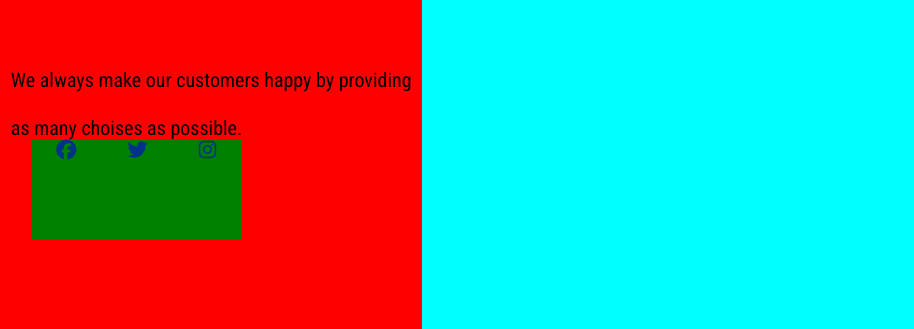
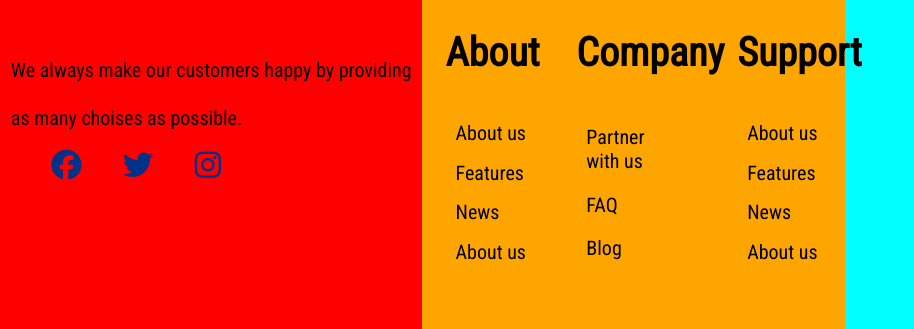
Before and after one commit to SergioGomezAlvarez/Reisorganisatie, a PHP site: page / in a window 1280 px wide. Shown: the part 2621-2950 px from the top of the page, without its empty margins (0-914 px from the left). Run offline with PHP 8.4, Linux system fonts and the light colour scheme; some libraries are stand-ins or nearby versions.

Commit message:
footer bezig met laatste deel van footer

```diff
--- a/index.php
+++ b/index.php
@@ -219,10 +219,37 @@
                 <p class="footer-socials-text">
                     We always make our customers happy by providing<br></br> as many choises as possible.
                 </p>
-                <a class="footer-socials-buttons-container"><i class="fa-brands fa-facebook" style="color: #00328a;"></i><i class="fa-brands fa-twitter" style="color: #00328a;"></i><i class="fa-brands fa-instagram" style="color: #00328a;"></i></a>
+                <a class="footer-socials-buttons-container"><i class="fa-brands fa-facebook facebook"></i><i
+                        class="fa-brands fa-twitter twitter" style="color: #00328a;"></i><i
+                        class="fa-brands fa-instagram instagram" style="color: #00328a;"></i></a>
             </div>
             <div class="footer-info">
-
+                <div class="footer-info-text">
+                    <h1 class="footer-text-title">About</h1>
+                    <div class="footer-text-content-bg">
+                        <p class="footer-text-content">About us</p>
+                        <p class="footer-text-content">Features</p>
+                        <p class="footer-text-content">News</p>
+                        <p class="footer-text-content">About us</p>
+                    </div>
+                </div>
+                <div class="footer-info-text-2">
+                    <h1 class="footer-text-title">Company</h1>
+                    <div class="footer-text-content-bg">
+                        <p class="footer-text-content">Partner with us</p>
+                        <p class="footer-text-content">FAQ</p>
+                        <p class="footer-text-content">Blog</p>
+                    </div>
+                </div>
+                <div class="footer-info-text">
+                    <h1 class="footer-text-title">Support</h1>
+                    <div class="footer-text-content-bg">
+                        <p class="footer-text-content">About us</p>
+                        <p class="footer-text-content">Features</p>
+                        <p class="footer-text-content">News</p>
+                        <p class="footer-text-content">About us</p>
+                    </div>
+                </div>
             </div>
             <div class="footer-subscribe">
 
--- a/main.css
+++ b/main.css
@@ -454,6 +454,7 @@ nav {
     width: 215px;
     height: 215px;
 }
+
 .radio-btns {
     gap: 4px;
     grid-template-columns: repeat(3, 100px);
@@ -512,6 +513,7 @@ nav {
     font-size: 15px;
     line-height: 25.5px;
 }
+
 .horeca-container {
     display: flex;
     flex-direction: row;
@@ -560,10 +562,12 @@ nav {
 .footer-container {
     width: 100%;
     height: 350px;
+    display: flex;
+    flex-direction: row;
     background-color: aqua;
 }
 
-.footer-socials{
+.footer-socials {
     display: flex;
     flex-direction: column;
     justify-content: center;
@@ -573,13 +577,72 @@ nav {
     font-size: 20px;
     background-color: red;
 }
-.footer-socials-buttons-container{
+
+.footer-socials-buttons-container {
     display: flex;
     flex-direction: row;
     justify-content: space-around;
     align-items: flex-start;
     width: 50%;
     height: 100px;
+    margin-top: 20px;
     margin-right: 150px;
-    background-color: green;
 }
+
+.facebook {
+    color: #00328a;
+    font-size: 30px;
+}
+
+.twitter {
+    color: #00328a;
+    font-size: 30px;
+}
+
+.instagram {
+    color: #00328a;
+    font-size: 30px;
+}
+
+.footer-info {
+    display: flex;
+    flex-direction: row;
+    justify-content: space-around;
+    align-items: center;
+    width: 33%;
+    height: 350px;
+    font-size: 20px;
+    background-color: orange;
+}
+
+.footer-info-text {
+    display: flex;
+    flex-direction: column;
+    justify-content: center;
+    width: 20%;
+    height: 250px;
+}
+
+.footer-text-title{
+    font-weight: bold;
+}
+
+.footer-text-content-bg{
+    display: flex;
+    flex-direction: column;
+    justify-content: space-evenly;
+    height: 11rem;
+    margin-top: 30px;
+}
+.footer-text-content{
+    margin-left: 10px;
+}
+
+.footer-info-text-2 {
+    display: flex;
+    flex-direction: column;
+    justify-content: center;
+    margin-right: 30px;
+    width: 20%;
+    height: 250px;
+}
```
Lines whose indentation alone changed are shown as unchanged.
